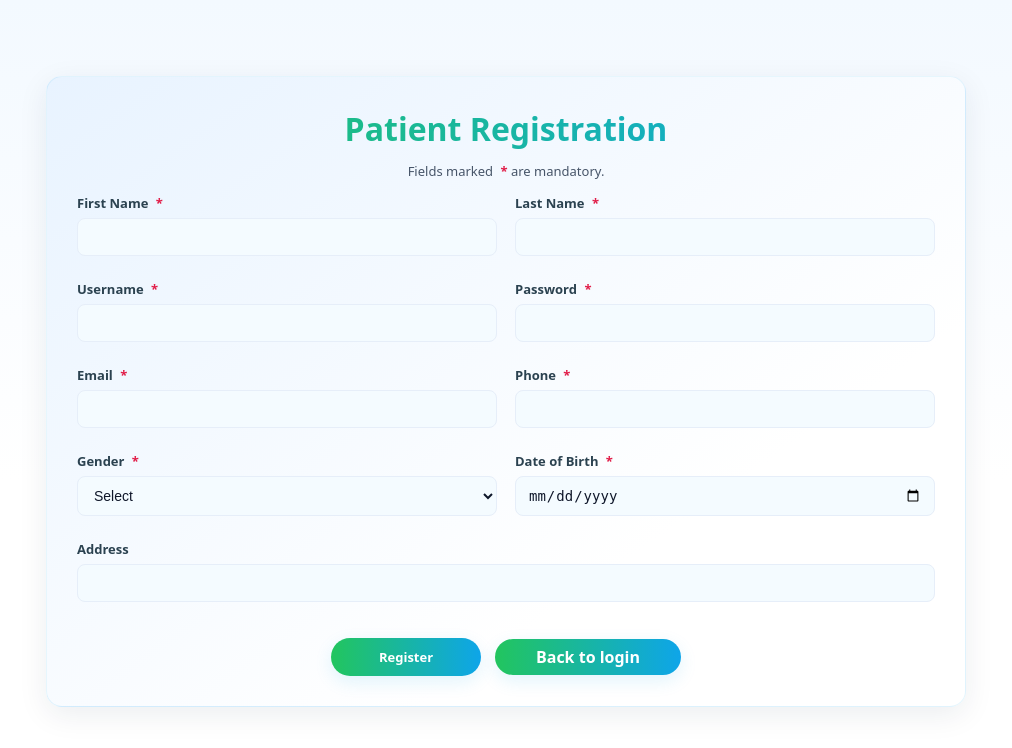
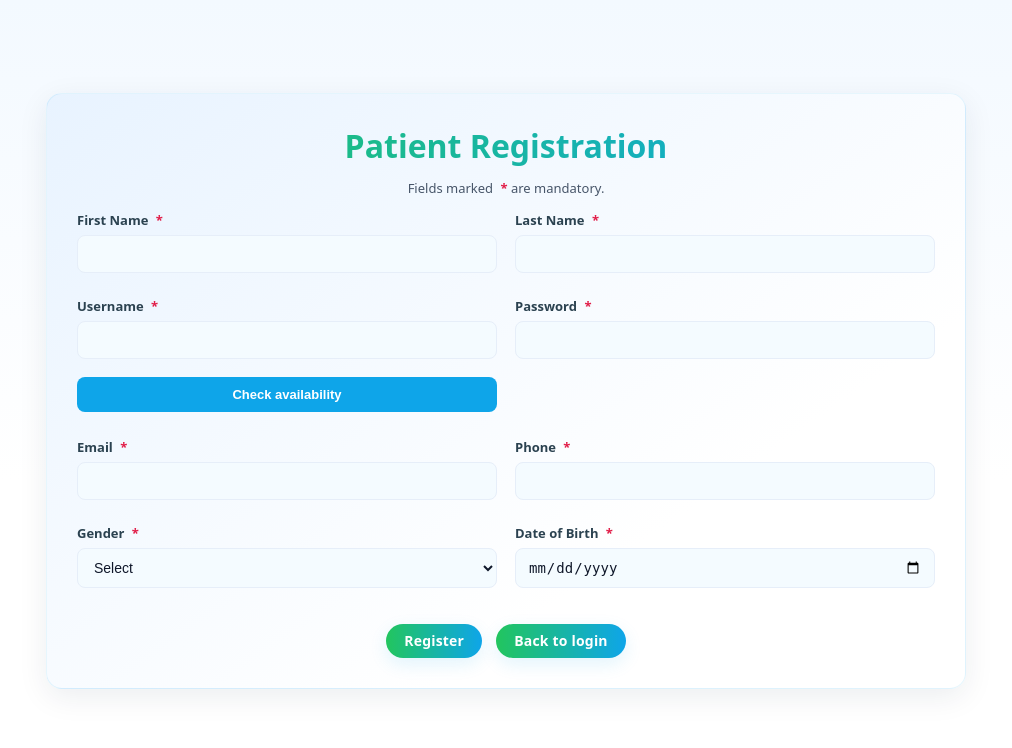
Before and after one commit to sudheermca51/mmp_poc, a Spring Boot app: page /patient/register in a window 1280 px wide. Shown: the top 748 px of the page, without its empty margins (134-1146 px from the left). Run offline with Spring Boot 4, Linux system fonts and the light colour scheme.

Commit message:
Fixed the UI Check availability option

```diff
--- a/mmp/src/main/resources/static/css/app.css
+++ b/mmp/src/main/resources/static/css/app.css
@@ -185,10 +185,18 @@ button {
   font-size: 13px;
 }
 
-.btn-primary {
-  background: linear-gradient(to right, #22c55e, #0ea5e9);
-  color: white;
+
+
+/* Make sure anchor does not get link-specific outline or underline */
+a.btn-primary:focus,
+button.btn-primary:focus {
+  outline: 3px solid rgba(14,165,233,.18);
+  outline-offset: 2px;
 }
+
+/* Keep hover/active consistent */
+.btn-primary:hover { transform: translateY(-2px); box-shadow: 0 10px 30px rgba(14,165,233,.14); }
+.btn-primary:active { transform: translateY(0); }
 
 .btn-secondary {
   background: rgba(15, 23, 42, 0.03);
--- a/mmp/src/main/resources/templates/patient/patient-register.html
+++ b/mmp/src/main/resources/templates/patient/patient-register.html
@@ -112,23 +112,37 @@
     }
 
     /* Button styling (IDENTICAL for both button & anchor) */
-    .btn-primary {
-      background: linear-gradient(90deg, #22c55e, #0ea5e9);
-      color: #fff;
+	.btn-primary,
+	a.btn-primary {
+	  display: inline-flex;            /* identical layout */
+	  align-items: center;             /* center text vertically */
+	  justify-content: center;
+	  gap: 8px;
+
+	  /* Typography — force identical font */
+	  font-family: inherit !important;
+	  font-weight: 700 !important;
+	  font-size: 14px !important;
+	  line-height: 1 !important;
+	  letter-spacing: 0.2px;
+	  -webkit-font-smoothing: antialiased;
+	  -moz-osx-font-smoothing: grayscale;
+	  text-rendering: optimizeLegibility;
+
+	  /* Visuals / box model */
 	  padding: 10px 18px;
 	  border-radius: 999px;
 	  border: none;
-      font-weight: 700;
-      font-family: inherit;
-      -webkit-font-smoothing: antialiased;
-      -moz-osx-font-smoothing: grayscale;
+	  cursor: pointer;
+	  text-decoration: none;           /* remove underline on <a> */
+	  color: #fff;
+	  background: linear-gradient(90deg,#22c55e,#0ea5e9);
+	  box-shadow: 0 6px 18px rgba(14,165,233,.12);
 
-      cursor: pointer;
-      min-width: 150px;
-      display: inline-block;
-      text-align: center;
-      box-shadow: 0 6px 18px rgba(14,165,233,.12);
-      transition: transform .08s ease, box-shadow .12s ease;
+	  /* Remove browser-specific styling that can alter text rendering */
+	  -webkit-appearance: none;
+	  appearance: none;
+	  vertical-align: middle;
 	}
 
     .btn-primary:hover {
@@ -190,8 +204,35 @@
 
 		  <div class="form-row">
 		    <label for="username">Username <span class="req">*</span></label>
-            <input id="username" type="text" name="username" required autocomplete="username">
+
+		    <!-- Username input -->
+		    <input id="username" type="text" name="username" required autocomplete="username" />
+
+		    <!-- Check availability button BELOW the input -->
+		    <button id="checkBtn"
+		            type="button"
+		            style="margin-top:8px;
+		                   padding:10px 14px;
+		                   border-radius:8px;
+		                   border:none;
+		                   cursor:pointer;
+		                   background:#0ea5e9;
+		                   color:#fff;
+		                   font-weight:700;
+		                    min-width: 180px;">
+		        Check availability
+		    </button>
+
+		    <!-- Validation message -->
+		    <div id="usernameMsg"
+		         role="status"
+		         aria-live="polite"
+		         style="margin-top:6px;font-size:0.95rem;"></div>
+
+		    <!-- Suggestions -->
+		    <div id="suggestions" style="margin-top:6px;"></div>
 		  </div>
+
 
           <div class="form-row">
             <label for="password">Password <span class="req">*</span></label>
@@ -223,11 +264,6 @@
           </div>
 
           <div class="form-row full">
-            <label for="address">Address</label>
-            <input type="text" id="address" name="address" />
-          </div>
-
-          <div class="form-row full">
             <div class="action-row">
               <button class="btn-primary" type="submit">Register</button>
               <a th:href="@{/patient/login}" class="btn-primary">Back to login</a>
```
Lines whose indentation alone changed are shown as unchanged.
